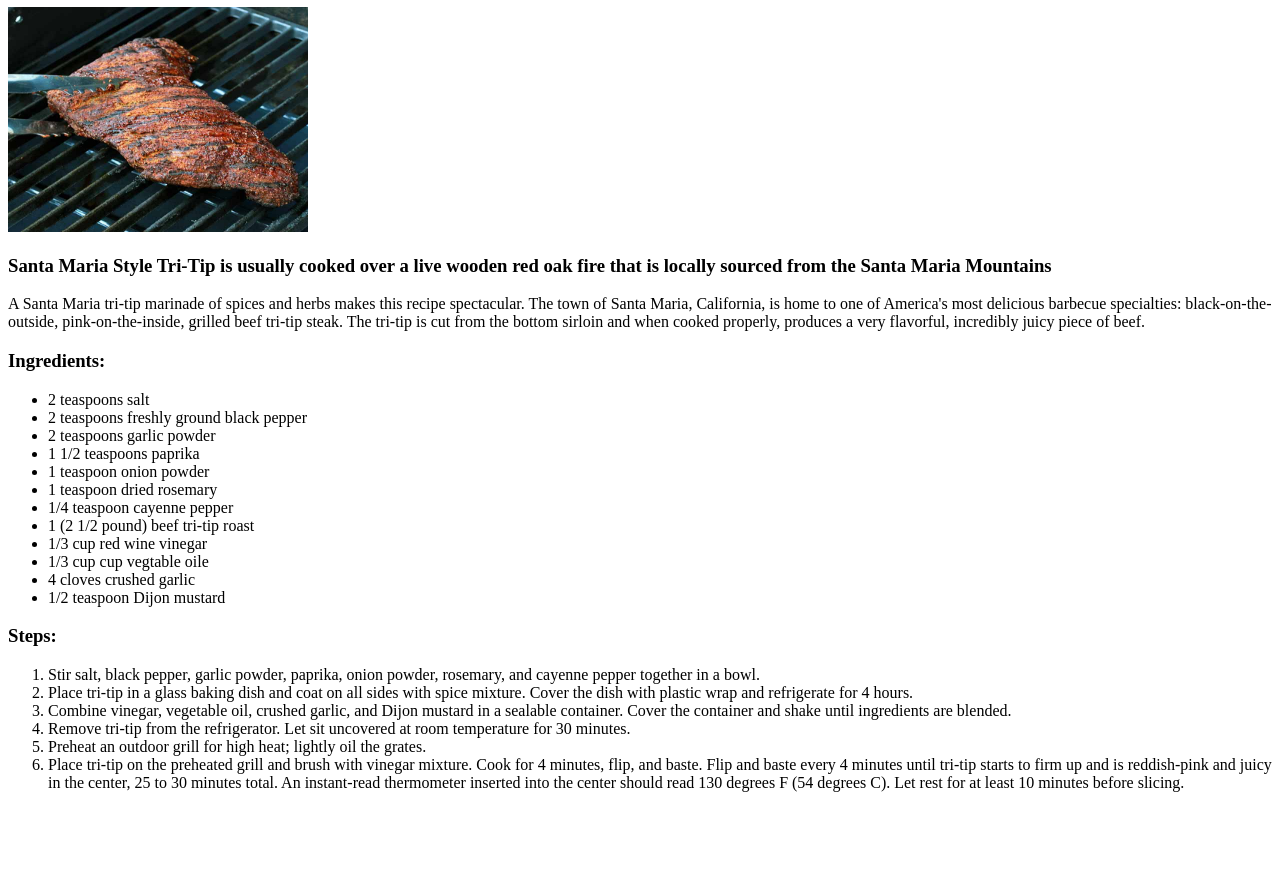
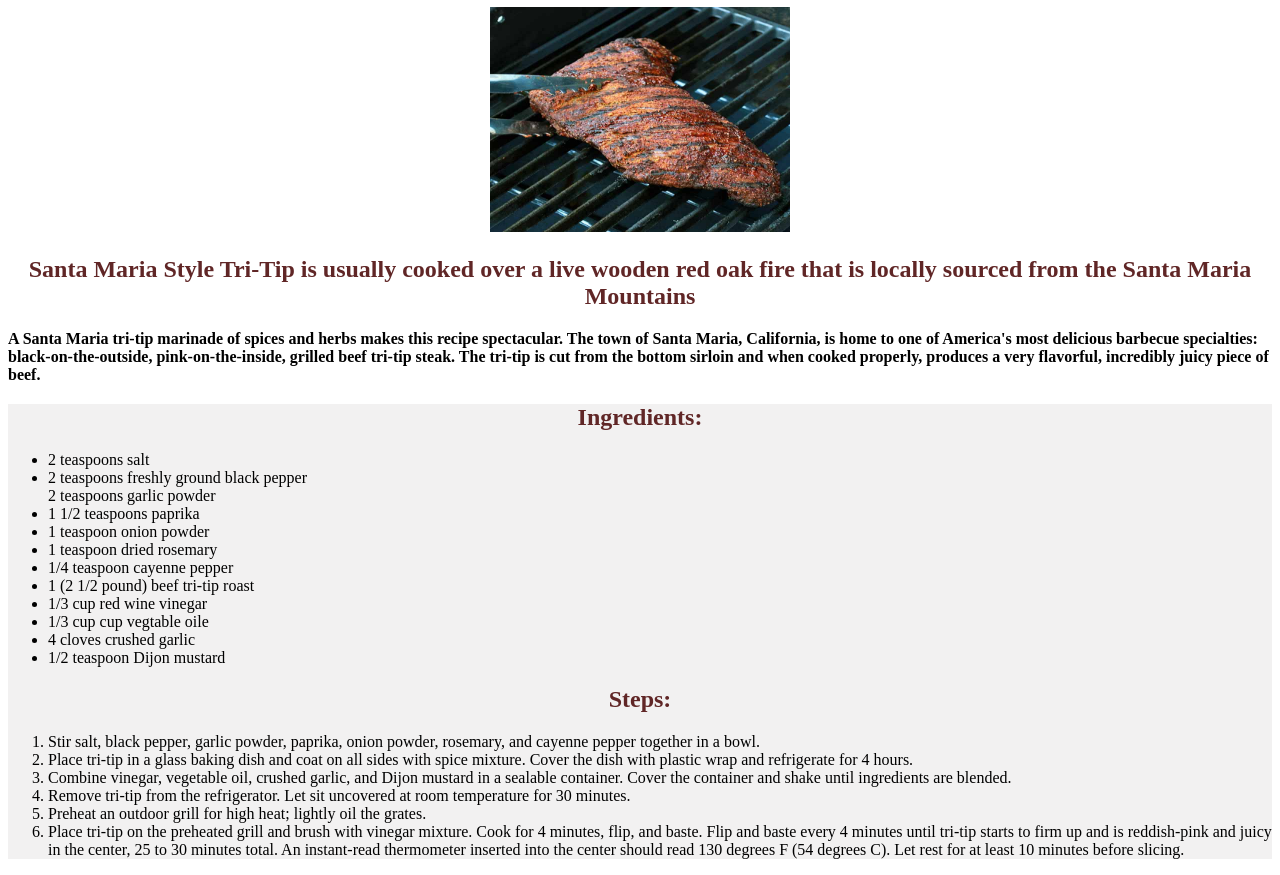
Before and after one commit to AnthonyL7/odin-recipes, a plain HTML site: page recipes/tri-tip.html in a window 1280 px wide. Shown: the part 73-948 px from the top of the page. Before the commit the page ends 881 px from the top, so only its background shows below. Drawn offline with Linux system fonts and the light colour scheme.

Commit message:
Change header size
Change header size from h3 to h2

```diff
--- a/recipes/tri-tip.html
+++ b/recipes/tri-tip.html
@@ -2,6 +2,8 @@
 <html lang="en">
   <head>
     <meta charset="utf-8">
+    <link rel="stylesheet" href="styles/style.css">
+    <link rel="stylesheet" href="styles/tip.css">
     <title>Santa Maria Tri-Tip</title>
   </head>
 
@@ -9,19 +11,25 @@
     <!--Third Recipe: Santa Maria Tri-Tip-->
     <h1>Tri-Tip Santa Maria Style</h1>
 
+    <div class="picture">
     <img src="/images/tri-tip.jpeg" alt="Juicy tri-tip over wood fired coals" width="300" height="225">
+    </div>
 
     <!--Description:-->
 
-    <h3>Santa Maria Style Tri-Tip is usually cooked over a live wooden red oak fire that is locally sourced from the Santa Maria Mountains</h3>
+    <h2>Santa Maria Style Tri-Tip is usually cooked over a live wooden red oak fire that is locally sourced from the Santa Maria Mountains</h2>
+
+    <div class="description">
     <p>A Santa Maria tri-tip marinade of spices and herbs makes this recipe spectacular. The town of Santa Maria, California, is home to one of America's most delicious barbecue specialties: black-on-the-outside, pink-on-the-inside, grilled beef tri-tip steak. The tri-tip is cut from the bottom sirloin and when cooked properly, produces a very flavorful, incredibly juicy piece of beef.</p>
+    </div>
 
     <!--Ingredients:-->
-    <h3>Ingredients:</h3>
+    <div class="Ingredients">
+    <h2>Ingredients:</h2>
     <ul>
       <li>2 teaspoons salt</li>
       <li>2 teaspoons freshly ground black pepper</li>
-      <li>2 teaspoons garlic powder</li>
+      <l>2 teaspoons garlic powder</li>
       <li>1 1/2 teaspoons paprika</li>
       <li>1 teaspoon onion powder</li>
       <li>1 teaspoon dried rosemary</li>
@@ -34,7 +42,8 @@
     </ul>
 
     <!--Steps:-->
-    <h3>Steps:</h3>
+    <div class="Steps">
+    <h2>Steps:</h2>
     <ol>
       <li>Stir salt, black pepper, garlic powder, paprika, onion powder, rosemary, and cayenne pepper together in a bowl.</li>
       <li>Place tri-tip in a glass baking dish and coat on all sides with spice mixture. Cover the dish with plastic wrap and refrigerate for 4 hours.</li>
@@ -43,6 +52,7 @@
       <li>Preheat an outdoor grill for high heat; lightly oil the grates.</li>
       <li>Place tri-tip on the preheated grill and brush with vinegar mixture. Cook for 4 minutes, flip, and baste. Flip and baste every 4 minutes until tri-tip starts to firm up and is reddish-pink and juicy in the center, 25 to 30 minutes total. An instant-read thermometer inserted into the center should read 130 degrees F (54 degrees C). Let rest for at least 10 minutes before slicing.</li>
     </ol>
+    </div>
 
   </body>
 </html>
```
